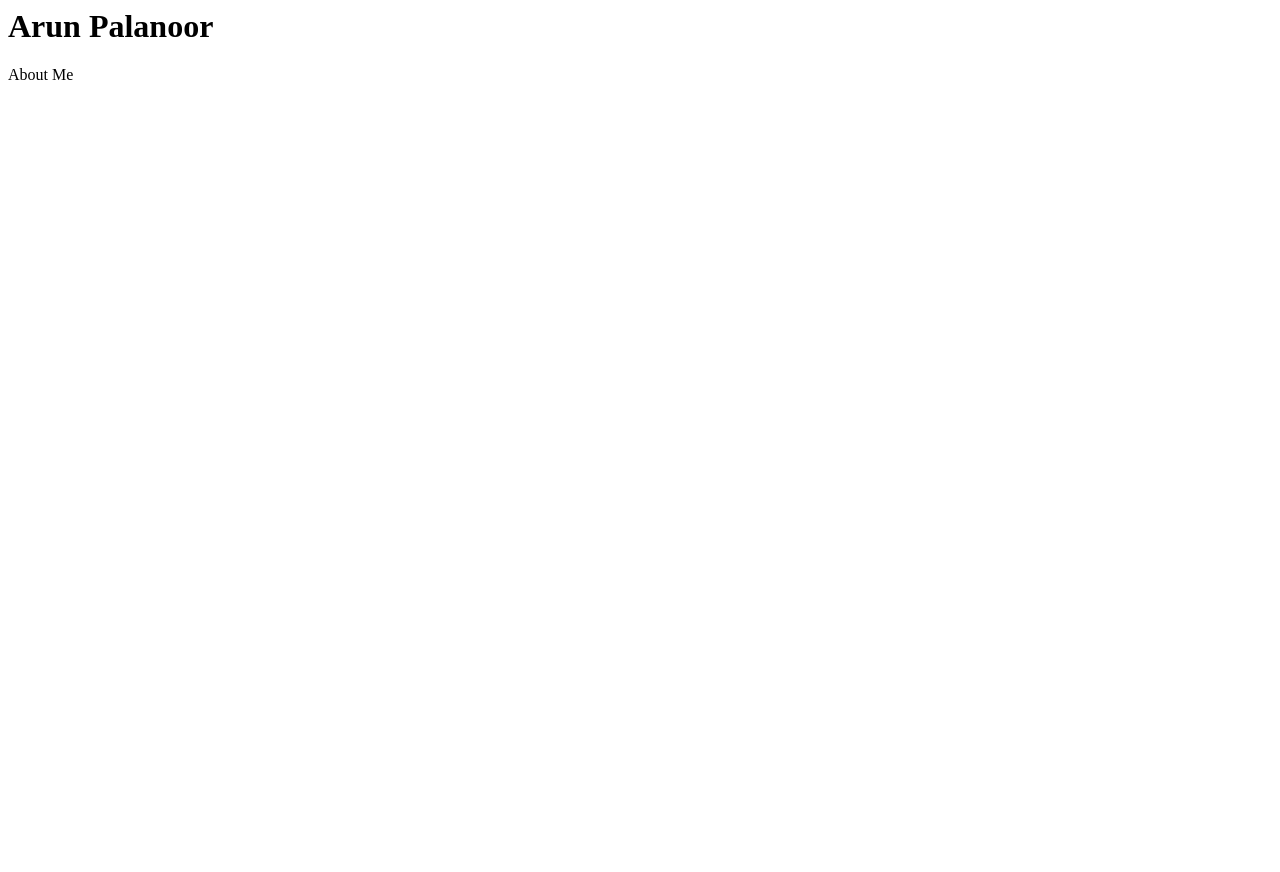
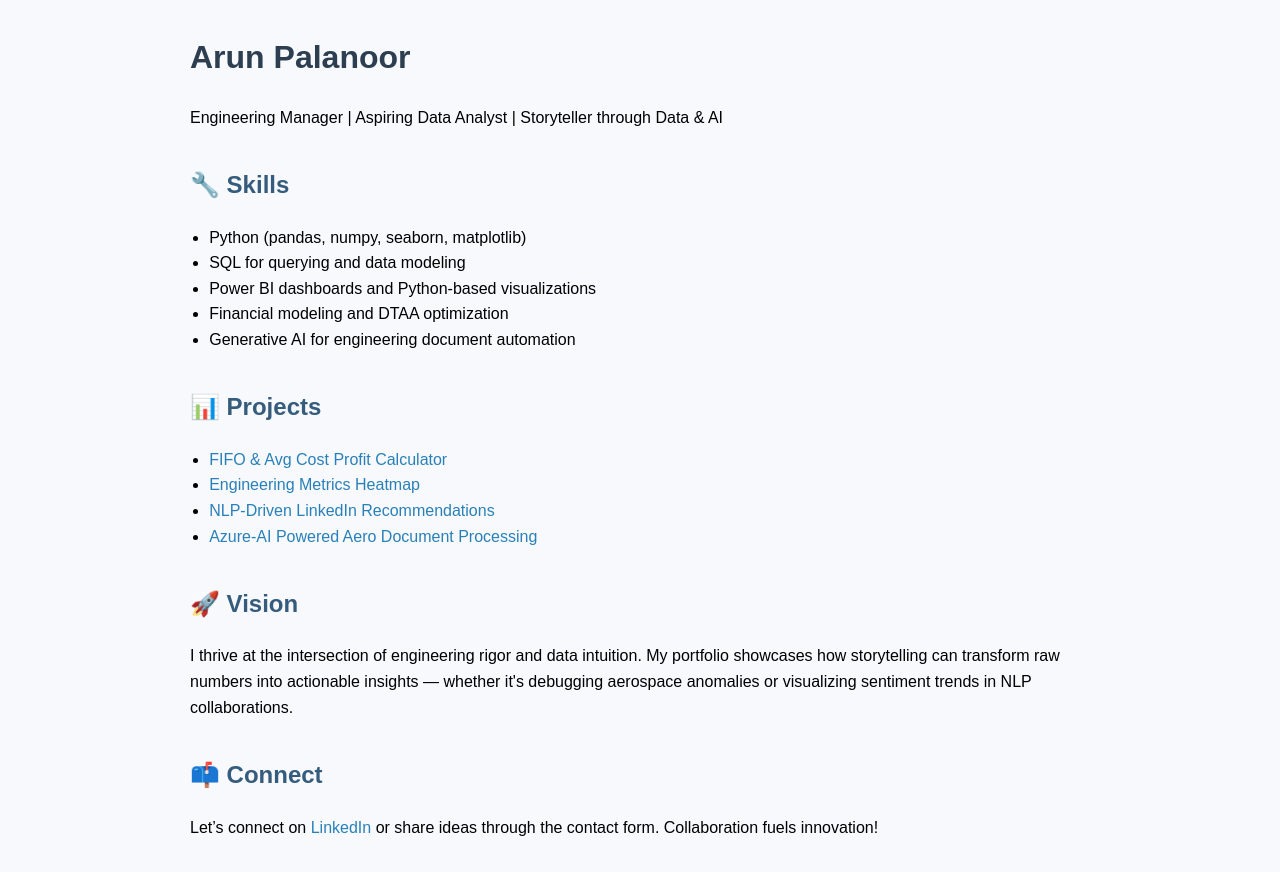
Before and after one commit to myAccountArun/myDataSciencePortfolio, a plain HTML site: page index.html in a window 1280 px wide. Before the commit the page ends 800 px from the top, so only its background shows below. Drawn offline with Linux system fonts and the light colour scheme.

Commit message:
Update index.html
Updated About me

```diff
--- a/index.html
+++ b/index.html
@@ -1,11 +1,62 @@
+<!DOCTYPE html>
 <html lang="en">
 <head>
-    <meta charset="UTF-8">
-    <meta name="viewport" content="width=device-width, initial-scale=1.0">
-    <title>Document</title>
+  <meta charset="UTF-8">
+  <meta name="viewport" content="width=device-width, initial-scale=1.0">
+  <title>About Arun Palanoor</title>
+  <style>
+    body {
+      font-family: Arial, sans-serif;
+      line-height: 1.6;
+      max-width: 900px;
+      margin: 2em auto;
+      padding: 0 1em;
+      background-color: #f7f9fc;
+    }
+    h1 {
+      color: #2c3e50;
+    }
+    h2 {
+      color: #355c7d;
+      margin-top: 1.5em;
+    }
+    ul {
+      padding-left: 1.2em;
+    }
+    a {
+      color: #2980b9;
+      text-decoration: none;
+    }
+    a:hover {
+      text-decoration: underline;
+    }
+  </style>
 </head>
 <body>
-    <h1>Arun Palanoor</h1>
-    <p>About Me</p>
+  <h1>Arun Palanoor</h1>
+  <p>Engineering Manager | Aspiring Data Analyst | Storyteller through Data & AI</p>
+
+  <h2>🔧 Skills</h2>
+  <ul>
+    <li>Python (pandas, numpy, seaborn, matplotlib)</li>
+    <li>SQL for querying and data modeling</li>
+    <li>Power BI dashboards and Python-based visualizations</li>
+    <li>Financial modeling and DTAA optimization</li>
+    <li>Generative AI for engineering document automation</li>
+  </ul>
+
+  <h2>📊 Projects</h2>
+  <ul>
+    <li><a href="/projects/fifo-profit-calculator">FIFO & Avg Cost Profit Calculator</a></li>
+    <li><a href="/projects/engineering-heatmap">Engineering Metrics Heatmap</a></li>
+    <li><a href="/projects/nlp-recommendations">NLP-Driven LinkedIn Recommendations</a></li>
+    <li><a href="/projects/aero-doc-azure">Azure-AI Powered Aero Document Processing</a></li>
+  </ul>
+
+  <h2>🚀 Vision</h2>
+  <p>I thrive at the intersection of engineering rigor and data intuition. My portfolio showcases how storytelling can transform raw numbers into actionable insights — whether it's debugging aerospace anomalies or visualizing sentiment trends in NLP collaborations.</p>
+
+  <h2>📫 Connect</h2>
+  <p>Let’s connect on <a href="https://linkedin.com/in/arun-yourprofile">LinkedIn</a> or share ideas through the contact form. Collaboration fuels innovation!</p>
 </body>
 </html>
```
